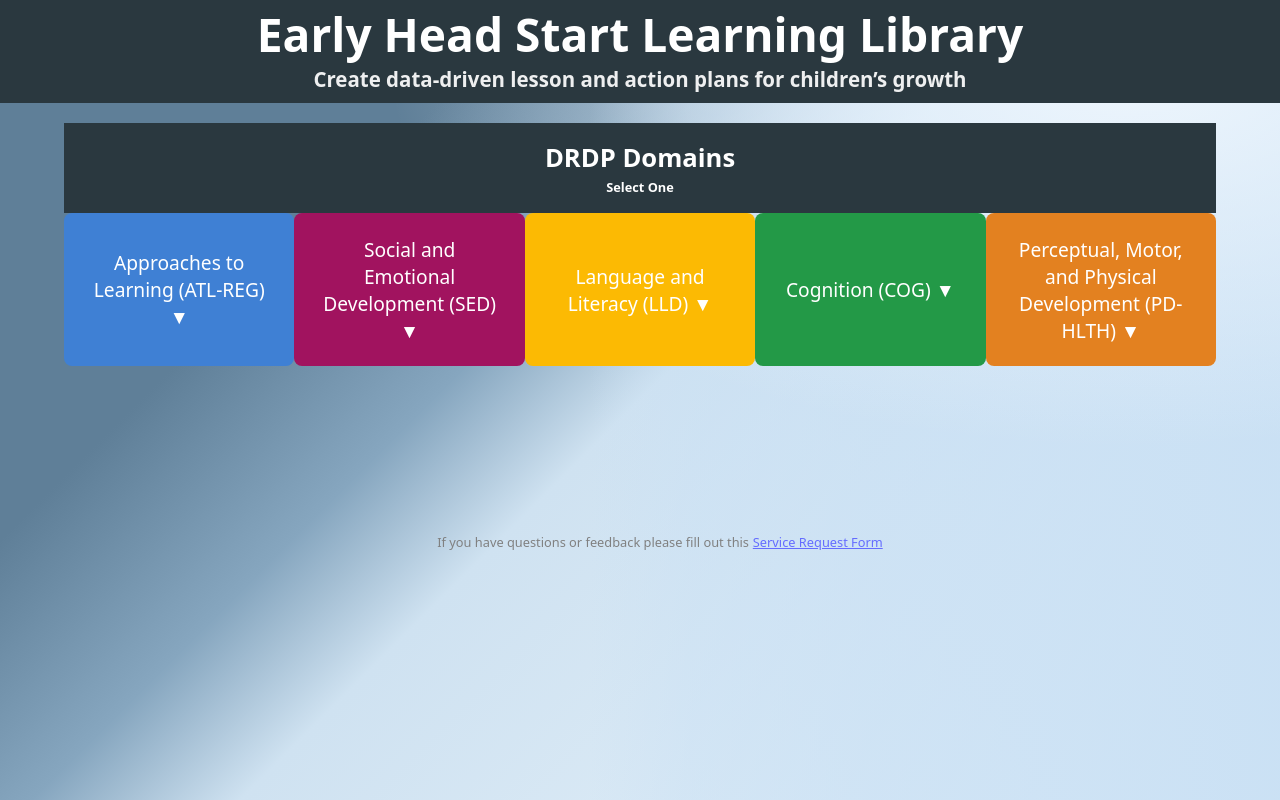
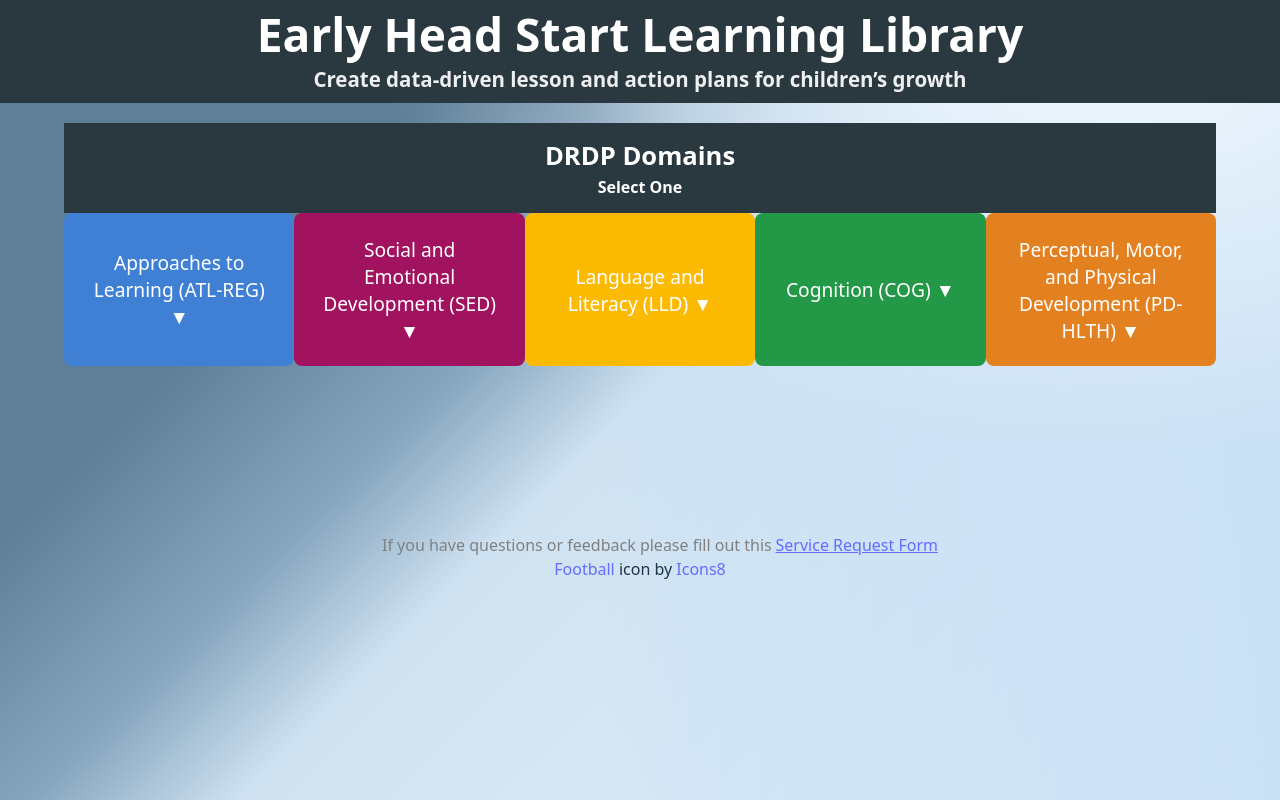
Before and after one commit to kylelin23/EHS_webpage, a React (Vite) app: page /dataPage in a window 1280 px wide. Built offline with nearby package versions, Linux system fonts and the light colour scheme.

Commit message:
Fix Data Presentation

```diff
--- a/src/dataPage.css
+++ b/src/dataPage.css
@@ -223,7 +223,7 @@ h1 {
 }
 
 .domainSubText {
-  font-size: 1vw;
+  font-size: 1.25vw;
   color: white;
 }
 
@@ -263,7 +263,7 @@ h1 {
   color: white;
   font-weight: bold;
   width: 90vw;
-  font-size: 1vw;
+  font-size: 1.25vw;
   display: flex;
   text-align: center;
   justify-content: center;
@@ -293,5 +293,5 @@ h1 {
 }
 
 .smallText {
-  font-size: 1vw
+  font-size: 1.25vw
 }
--- a/src/dataPage.jsx
+++ b/src/dataPage.jsx
@@ -525,8 +525,10 @@ function DataPage() {
 
           {filteredData.map((teachingPractice, index) => (
             <div className = "teachingStrategy" key = {index}>
-              <a href={teachingPractice["URL"]} className = "dataLink">
-                <u>{teachingPractice["** FS Domain (should be Cognitive, Language, Physical or Social Emotional)"]} ({teachingPractice["Activity Title"]}){teachingPractice["Age Range (months) should be the numbers only, e.g., 6-12)"] ? `: ${teachingPractice["Age Range (months) should be the numbers only, e.g., 6-12)"]} months` : ""}</u>
+              <a href={teachingPractice["URL"]} target="_blank" rel="noopener noreferrer" className = "dataLink">
+                <u>
+                  {teachingPractice["Resource Agency"]}, {teachingPractice["FS ActivityCard #"] ? `Card ${teachingPractice["FS ActivityCard #"]}, ` : ""}{teachingPractice["ASQ page number"] ? `Page ${teachingPractice["ASQ page number"]}, ` : ""}"{teachingPractice["Activity Title"]}", {teachingPractice["Age Range (months) should be the numbers only, e.g., 6-12)"] ? `Age Range: ${teachingPractice["Age Range (months) should be the numbers only, e.g., 6-12)"]} months` : ""}
+                </u>
               </a>
               <div className = "dataText">
                 {teachingPractice["Activity Description"]}
@@ -543,6 +545,11 @@ function DataPage() {
           <div className = "smallText" style = {{color: 'gray'}}>If you have questions or feedback please fill out this</div>
           <a className = "smallText" style = {{}} href = "https://nhais.org/Intranet/Apps/Serv_Req/Serv_req_form.cfm?tnDeptID=72&tnQlink=0"><u> Service Request Form</u></a>
         </div>
+        <div style = {{display: 'flex', justifyContent: 'center'}}>
+          <div>
+            <a target="_blank" href="https://icons8.com/icon/59/soccer-ball">Football</a> icon by <a target="_blank" href="https://icons8.com">Icons8</a>
+          </div>
+        </div>
     </div>
     </div>
 
```
Also changed, not shown: public/football.png (added).
